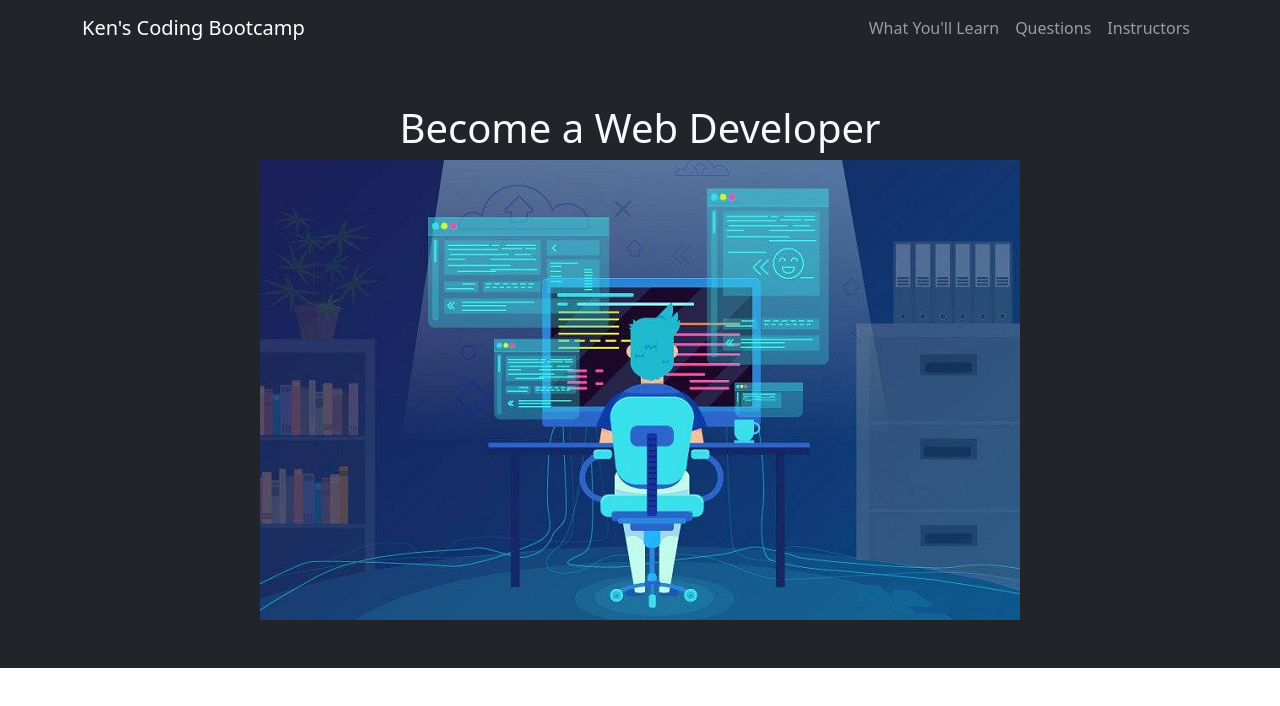
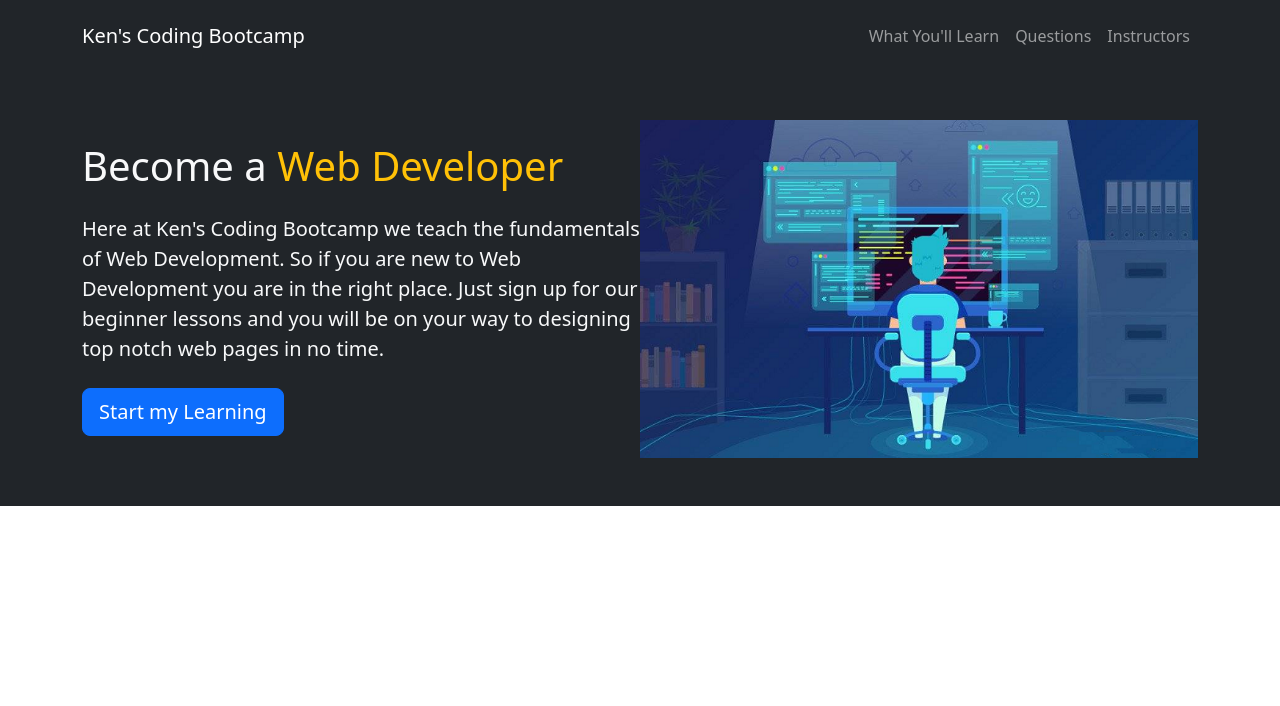
Before and after one commit to KQuiggins/Kens_Coding_BootCamp, a plain HTML site: page index.html in a window 1280 px wide. Drawn offline with nearby package versions, Linux system fonts and the light colour scheme.

Commit message:
added showcase section

```diff
--- a/index.html
+++ b/index.html
@@ -8,7 +8,7 @@
     <title>Bootstrap Demo</title>
 </head>
 <body>
-   <nav class="navbar navbar-expand-lg bg-dark navbar-dark">
+   <nav class="navbar navbar-expand-lg bg-dark navbar-dark py-3">
        <div class="container">
         <a href="#" class="navbar-brand">Ken's Coding Bootcamp</a>
 
@@ -38,14 +38,21 @@
     </nav>
 
     <!-- Showcase Section -->
-    <section class="bg-dark text-light p-5 text-center">
+    <section class="bg-dark text-light p-5 text-center text-sm-start">
         <div class="container">
-            <div>
-                <h1>Become a Web Developer</h1>
+            <div class="d-sm-flex align-items-center justify-content-between">
+                <div>
+                    <h1>Become a <span class="text-warning">Web Developer</span></h1>
+                    <p class="lead my-4">Here at Ken's Coding Bootcamp we teach the fundamentals of Web Development. So if you are new to Web Development you are in the right place. Just sign up for our beginner lessons and you will be on your way to designing top notch web pages in no time.</p>
+                    <button class="btn btn-primary btn-lg">Start my Learning</button>
+                </div>
+                <img class="img-fluid w-50 d-none d-sm-block" src="images/Developer.png" alt="web developer">
             </div>
-            <img src="images/Developer.png" alt="">
         </div>
     </section>
+
+    <!-- Coding Newsletter Section -->
+
 
 
 
```
